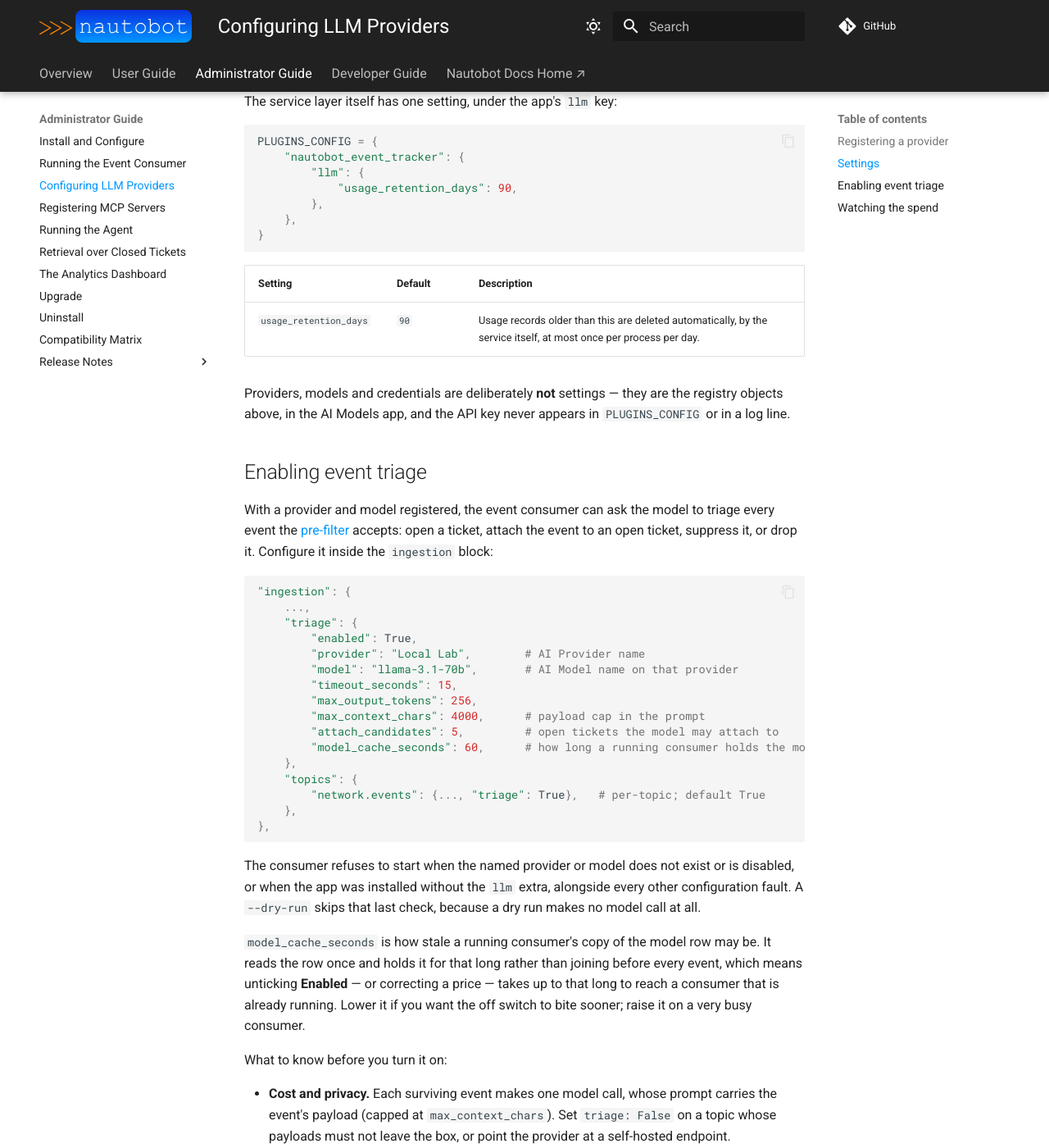
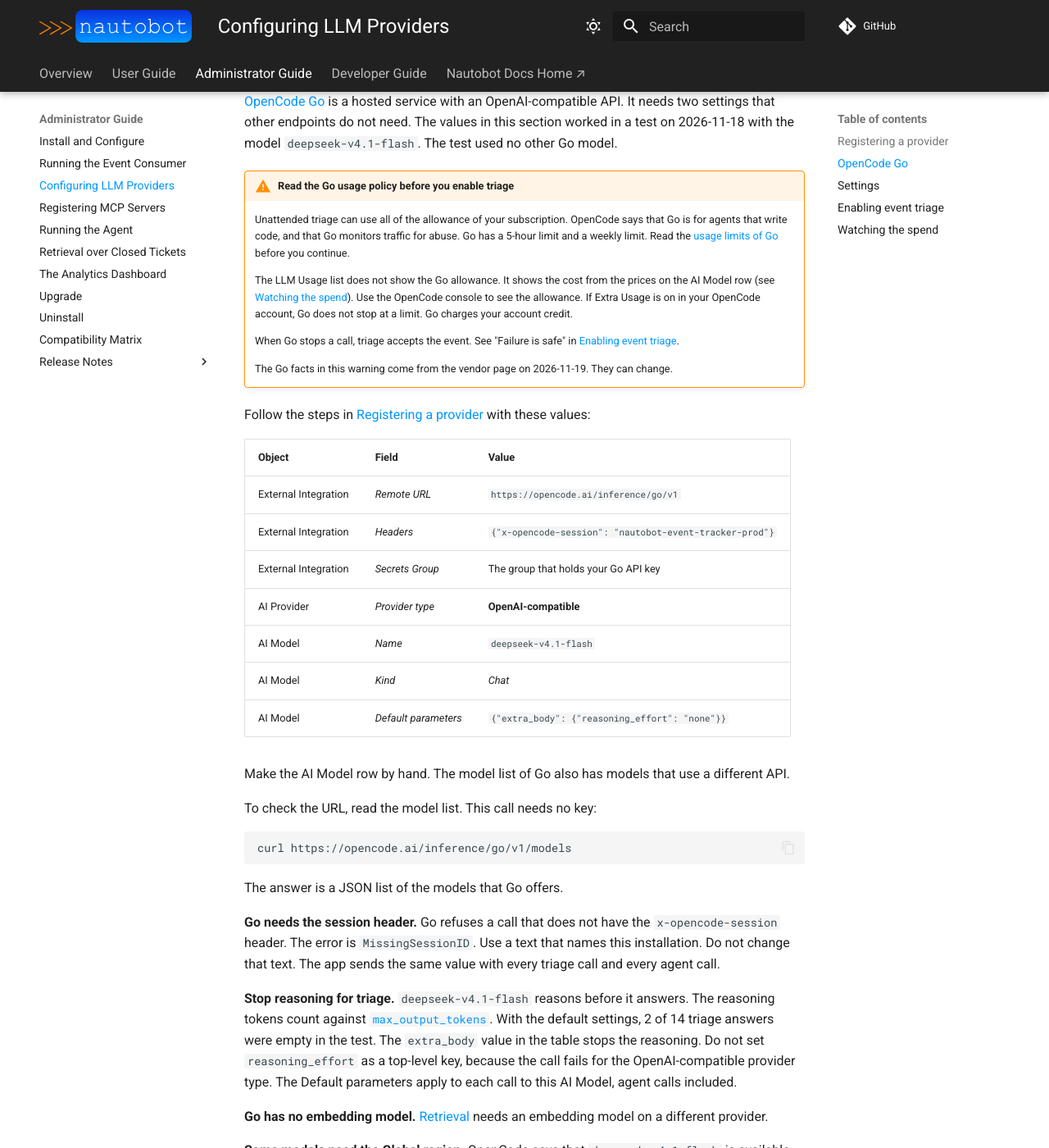
Before and after one commit to jtdub/nautobot-app-event-tracker, an MkDocs documentation site: the page built from docs/admin/llm.md, in a window 1280 px wide and 1400 px high, scrolled down 2603 px. Shown: the whole window at 82% size. Built offline with MkDocs 1.6.1 and Material for MkDocs 9.7.7, drawn with Linux system fonts in a browser that asks for light colours; comment, search, counter and statistics services are not loaded; some of the changed text lies outside the part shown.

Commit message:
16: Document the OpenCode Go provider setup (#24)

````diff
--- a/docs/admin/llm.md
+++ b/docs/admin/llm.md
@@ -103,6 +103,70 @@ credentials come from the integration, and the model and the messages come from
 AI Models app refuses anything else at save time. Where both are set, an entry in *Default
 parameters* wins over the column of the same name, and a model's own value wins over the
 provider's default.
+
+## OpenCode Go
+
+[OpenCode Go](https://opencode.ai/docs/en/go/) is a hosted service with an OpenAI-compatible API.
+It needs two settings that other endpoints do not need. The values in this section worked in a
+test on 2026-11-18 with the model `deepseek-v4.1-flash`. The test used no other Go model.
+
+!!! warning "Read the Go usage policy before you enable triage"
+    Unattended triage can use all of the allowance of your subscription. OpenCode says that Go
+    is for agents that write code, and that Go monitors traffic for abuse. Go has a 5-hour limit
+    and a weekly limit. Read the [usage limits of Go](https://opencode.ai/docs/en/go/#usage-limits)
+    before you continue.
+
+    The LLM Usage list does not show the Go allowance. It shows the cost from the prices on the
+    AI Model row (see [Watching the spend](#watching-the-spend)). Use the OpenCode console to
+    see the allowance. If Extra Usage is on in your OpenCode account, Go does not stop at a
+    limit. Go charges your account credit.
+
+    When Go stops a call, triage accepts the event. See "Failure is safe" in
+    [Enabling event triage](#enabling-event-triage).
+
+    The Go facts in this warning come from the vendor page on 2026-11-19. They can change.
+
+Follow the steps in [Registering a provider](#registering-a-provider) with these values:
+
+| Object | Field | Value |
+| --- | --- | --- |
+| External Integration | *Remote URL* | `https://opencode.ai/inference/go/v1` |
+| External Integration | *Headers* | `{"x-opencode-session": "nautobot-event-tracker-prod"}` |
+| External Integration | *Secrets Group* | The group that holds your Go API key |
+| AI Provider | *Provider type* | **OpenAI-compatible** |
+| AI Model | *Name* | `deepseek-v4.1-flash` |
+| AI Model | *Kind* | *Chat* |
+| AI Model | *Default parameters* | `{"extra_body": {"reasoning_effort": "none"}}` |
+
+Make the AI Model row by hand. The model list of Go also has models that use a different API.
+
+To check the URL, read the model list. This call needs no key:
+
+```shell
+curl https://opencode.ai/inference/go/v1/models
+```
+
+The answer is a JSON list of the models that Go offers.
+
+**Go needs the session header.** Go refuses a call that does not have the
+`x-opencode-session` header. The error is `MissingSessionID`. Use a text that names this
+installation. Do not change that text. The app sends the same value with every triage call and
+every agent call.
+
+**Stop reasoning for triage.** `deepseek-v4.1-flash` reasons before it answers. The reasoning
+tokens count against [`max_output_tokens`](#enabling-event-triage). With the default settings,
+2 of 14 triage answers were empty in the test. The `extra_body` value in the table stops the
+reasoning. Do not set `reasoning_effort` as a top-level key, because the call fails for the
+OpenAI-compatible provider type. The Default parameters apply to each call to this AI Model,
+agent calls included.
+
+**Go has no embedding model.** [Retrieval](rag.md) needs an embedding model on a different
+provider.
+
+**Some models need the Global region.** OpenCode says that `deepseek-v4.1-flash` is available
+only when the privacy settings of your OpenCode workspace permit the Global region. Triage sends
+the event payload to the model. Read "Cost and privacy" in
+[Enabling event triage](#enabling-event-triage) before you permit the region.
 
 ## Settings
 
````
Also changed, not shown: 1 other file.
